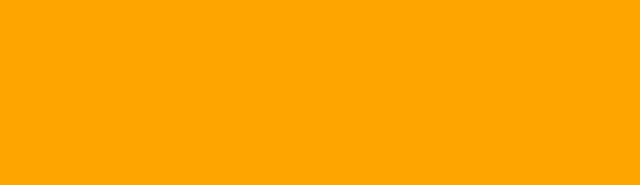
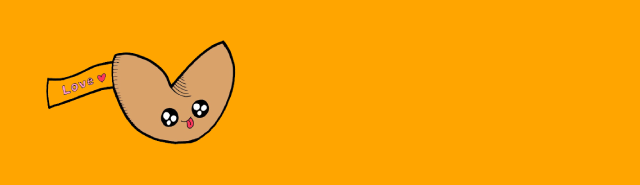
Before and after one commit to Gabriel01-jpg/biscoito-da-sorte, a plain HTML site: page index.html in a window 1280 px wide. Shown: the whole page, without its empty margins (0-640 px from the left). Drawn offline with nearby package versions, Linux system fonts and the light colour scheme.

Commit message:
index.html
Remoção do fundo de carregamento, deixando apenas a animação das bolas. Criação da div="bis-love" para dar animação a img no css.

```diff
--- a/index.html
+++ b/index.html
@@ -10,24 +10,25 @@
   <script src="https://ajax.googleapis.com/ajax/libs/jquery/3.5.1/jquery.min.js"></script>
   <script>
     $(window).on('load', function () {
-      $('#preloader .inner').fadeOut(3000);
-      $('#preloader').fadeOut(5000);
-      $('body').delay().css({ 'overflow': 'visible' });
+      $('.inner').fadeOut(5000);
     })
   </script>
 </head>
 
 <body>
-  <div id="preloader">
+    <div id="bis-love">
+      <img src="assets/images/background.png" width="300" height="169">
+    </div>
+
+    <!-- Animação de carregamento -->
     <div class="inner">
-      <img src="assets/images/background.png" width="300" height="169">
       <div class="bolas">
         <div></div>
         <div></div>
         <div></div>
       </div>
     </div>
-  </div>
+
   <div></div>
 </body>
 
```
